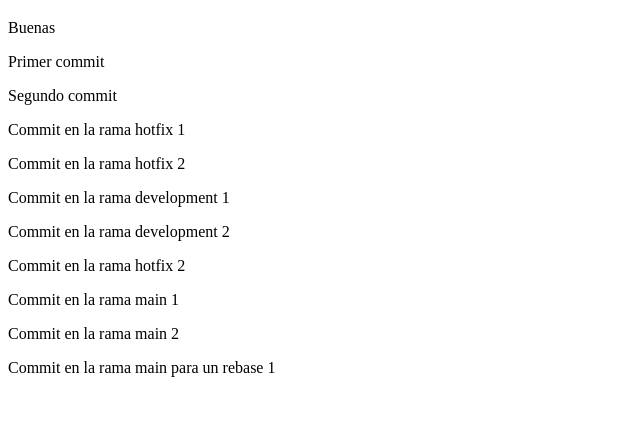
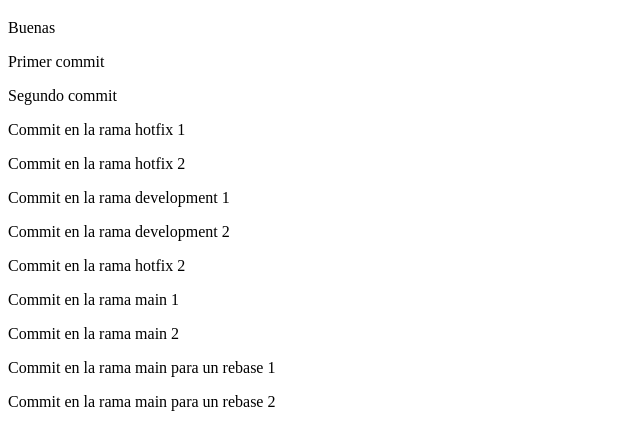
Before and after one commit to Anthonypradosolis/Ejercicio3_DAW, a plain HTML site: page index.html in a window 1280 px wide. Shown: the part 61-506 px from the top of the page, without its empty margins (0-640 px from the left). Drawn offline with Linux system fonts and the light colour scheme.

Commit message:
commit con rebase en main 2

```diff
--- a/index.html
+++ b/index.html
@@ -21,7 +21,7 @@
         <p>Commit en la rama main 1</p>
         <p>Commit en la rama main 2</p>
         <p>Commit en la rama main para un rebase 1</p>
-
+        <p>Commit en la rama main para un rebase 2</p>
     </main>
 </body>
 </html>
```
